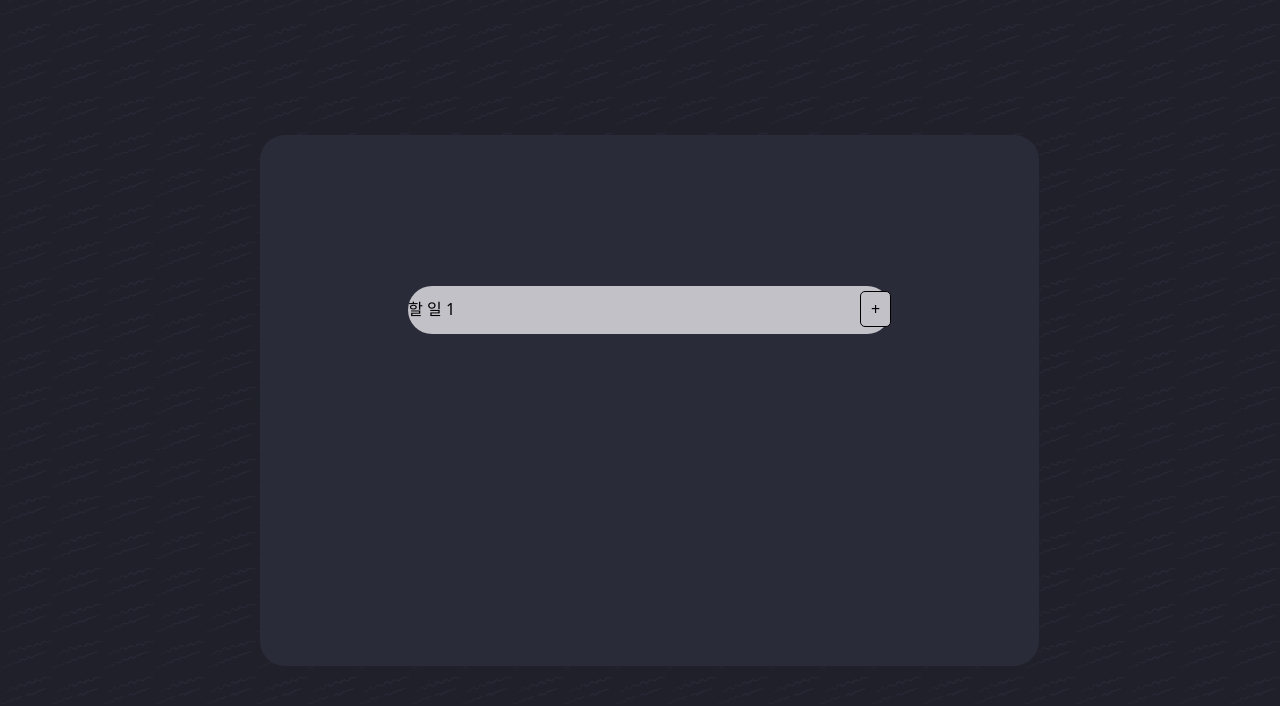
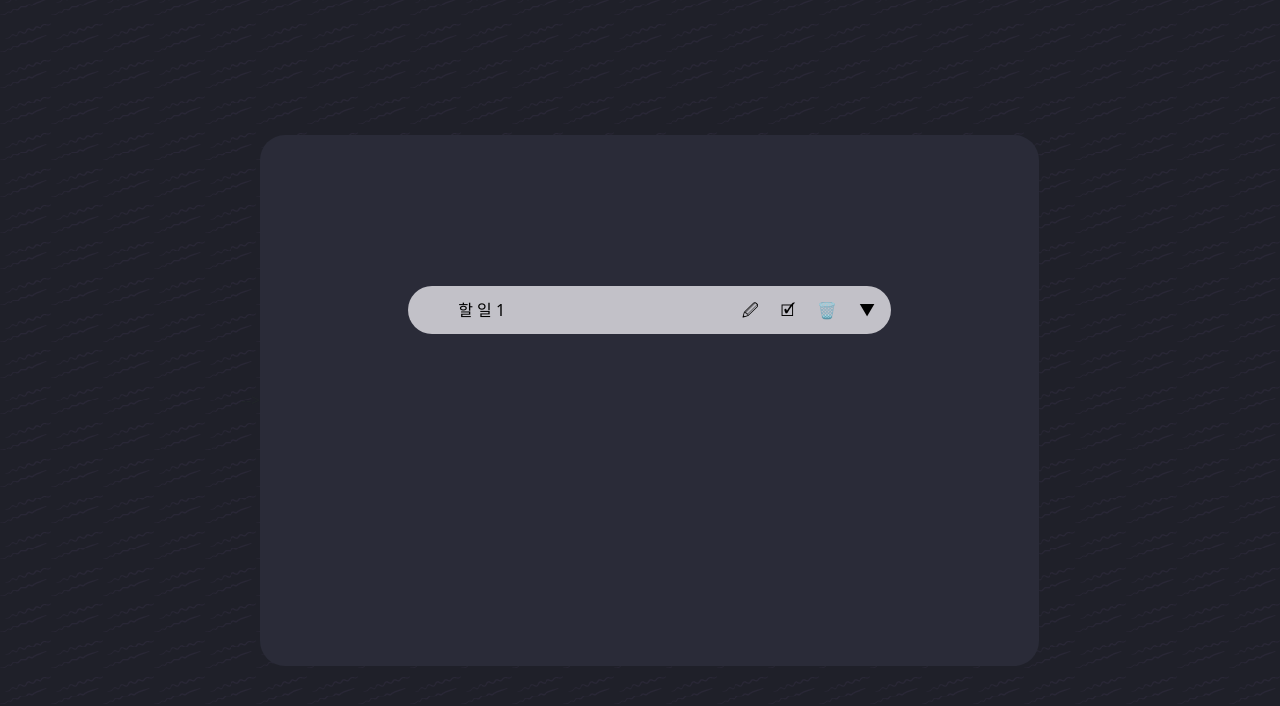
Before and after one commit to DDonghyeo/ToDoList_CodingGenius, a Django app: template templates/ToDoList/home.html in a window 1280 px wide. Shown: the top 706 px of the page. Run offline with Django 3.2, Linux system fonts and the light colour scheme; the template is opened without the code that fills it, so the values that code supplies are empty.

Commit message:
fix: To Do List 버튼 수정 1

```diff
--- a/ToDoList/static/css/home.css
+++ b/ToDoList/static/css/home.css
@@ -49,35 +49,6 @@ body {
   width: 483px;
   background-color: rgba(194, 193, 200, 1);
 }
-.task:hover,
-.task-details:hover,
-.task-memo:hover
- {
-  background-color: rgba(255, 235, 167, 1);
-}
-
-.task-header,
-.task-details-header,
-.task-memo-header {
-  display: flex;
-  align-items: center;
-  justify-content: space-between;
-  border-radius: 25px;
-  padding-top: 5px;
-}
-
-.task-toggle-button,
-.memo-toggle-button {
-  background-color: rgba(194, 193, 200, 1);
-  border-style: solid;
-  border-width: 1px;
-  color: black;
-  padding: 5px 10px;
-  border-radius: 5px;
-  cursor: pointer;
-  margin-left: 10px;
-}
-
 .task-details {
   display: none;
   height: 48px;
@@ -108,6 +79,41 @@ body {
   position: absolute;
   right: 0;
 }
+.task-header,
+.task-details-header,
+.task-memo-header {
+  display: flex;
+  align-items: center;
+  justify-content: space-between;
+  border-radius: 25px;
+  height: 100%;
+  padding-left: 50px;
+}
+.task-header:hover,
+.task-details-header:hover,
+.task-memo-header:hover
+ {
+  background-color: rgba(255, 235, 167, 1);
+}
+.task-header span,
+.task-details-header span {
+  flex-grow: 1;
+}
+.task-toggle-button,
+.memo-toggle-button,
+.edit-button,
+.complete-button,
+.delete-button {
+  background-color: rgba(194, 193, 200, 0);
+  border-style: solid;
+  border-width: 0;
+  color: black;
+  border-radius: 5px;
+  cursor: pointer;
+  margin-right: 10px;
+}
+
+
 
 
 /*
--- a/templates/ToDoList/home.html
+++ b/templates/ToDoList/home.html
@@ -13,12 +13,18 @@
       <div class="task">
         <div class="task-header">
           <span>할 일 1</span>
-          <button class="task-toggle-button">+</button>
+          <button class="edit-button">&#128393;</button>
+          <button class="complete-button">&#128505;</button>
+          <button class="delete-button">&#128465;</button>
+          <button class="task-toggle-button">&#9660;</button>
         </div>
         <div class="task-details">
           <div class="task-details-header">
             <span>작업 1</span>
-            <button class="memo-toggle-button">+</button>
+          <button class="edit-button">&#128393;</button>
+          <button class="complete-button">&#128505;</button>
+          <button class="delete-button">&#128465;</button>
+          <button class="memo-toggle-button">&#9660;</button>
           </div>
             <div class="task-memo">
               <div class="task-memo-header">
@@ -33,74 +39,3 @@
   <script src="{% static 'js/script.js' %}"></script>
 </body>
 </html>
-
-<!--<!DOCTYPE html>-->
-
-<!--<html lang="en">-->
-<!--{% load static %}-->
-<!--<head>-->
-<!--    <title>색상 배경과 사각형 박스</title>-->
-<!--    <link href="https://cdn.jsdelivr.net/npm/bootstrap@5.1.3/dist/css/bootstrap.min.css" rel="stylesheet" integrity="sha384-1BmE4kWBq78iYhFldvKuhfTAU6auU8tT94WrHftjDbrCEXSU1oBoqyl2QvZ6jIW3" crossorigin="anonymous">-->
-<!--    <link rel="stylesheet" href="{% static 'css/home.css' %}" />-->
-<!--    <script src="{% static 'js/home.js' %}"></script>-->
-<!--</head>-->
-<!--<body>-->
-<!--  <div class="box">-->
-<!--    <div class="todo-list">-->
-<!--      <div class="task">-->
-<!--        <div class="task-header">-->
-<!--          <h6>할 일 1</h6>-->
-<!--          <button class="task-toggle-button">+</button>-->
-<!--        </div>-->
-<!--        <div class="task-details">-->
-<!--          <h6>-->
-<!--            작업 1-->
-<!--            <button class="memo-toggle-button">+</button>-->
-<!--            <div class="task-memo">-->
-<!--              <h6>작업 1에 대한 메모</h6>-->
-<!--            </div>-->
-<!--          </h6>-->
-<!--          <h6>-->
-<!--            작업 2-->
-<!--            <button class="memo-toggle-button">+</button>-->
-<!--            <div class="task-memo">-->
-<!--              <h6>작업 2에 대한 메모</h6>-->
-<!--            </div>-->
-<!--          </h6>-->
-<!--        </div>-->
-<!--      </div>-->
-<!--    </div>-->
-<!--  </div>-->
-
-<!--  <script src="{% static 'js/script.js' %}"></script>-->
-<!--</body>-->
-<!--</html>-->
-<!--<body>-->
-<!--  <div class="box">-->
-<!--        <div class="task">-->
-<!--          <div class="task-header">-->
-<!--            <h6>할 일 1</h6>-->
-<!--            <button class="task-toggle-button" onclick="toggleTaskDetails(this)">+</button>-->
-<!--          </div>-->
-<!--          <div class="task-details">-->
-<!--              <h6>-->
-<!--                작업 1-->
-<!--                <button class="memo-toggle-button" onclick="toggleTaskMemo(this)">+</button>-->
-<!--                <div class="task-memo">-->
-<!--                  <h6>작업 1에 대한 메모</h6>-->
-<!--                </div>-->
-<!--              </h6>-->
-<!--              <h6>-->
-<!--                작업 2-->
-<!--                <button class="memo-toggle-button" onclick="toggleTaskMemo(this)">+</button>-->
-<!--                <div class="task-memo">-->
-<!--                  <h6>작업 2에 대한 메모</h6>-->
-<!--                </div>-->
-<!--              </h6>-->
-
-<!--          </div>-->
-<!--        </div>-->
-<!--  </div>-->
-
-<!--  <script src="script.js"></script>-->
-<!--</body>-->
```
